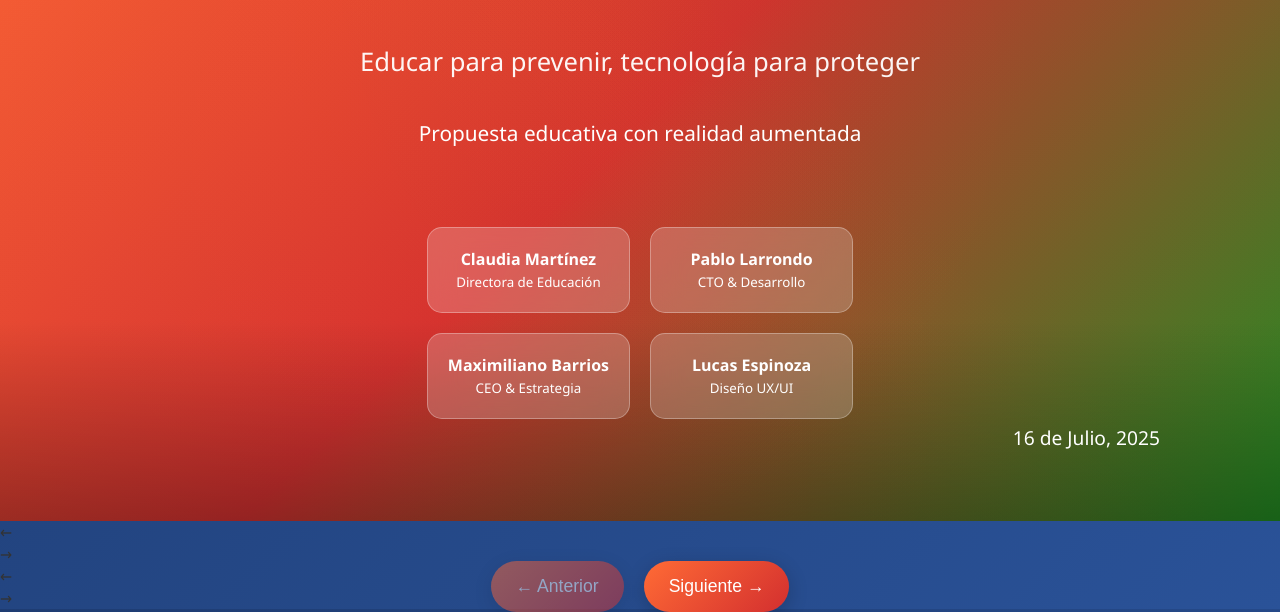
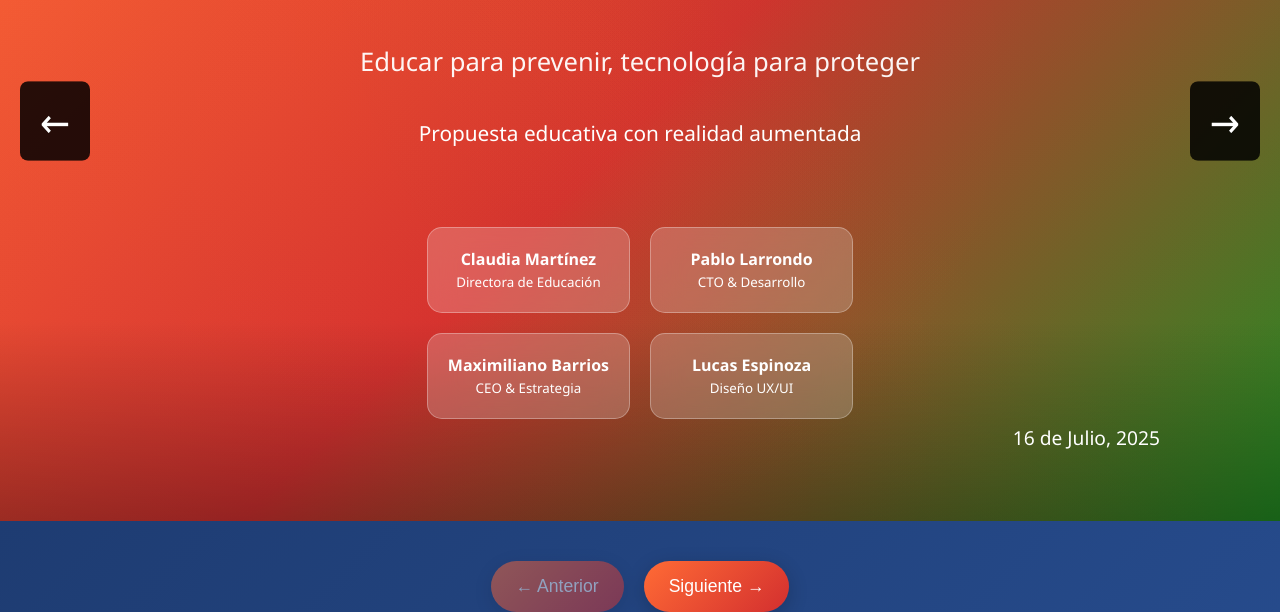
Before and after one commit to Maxbarrioslopez/FireAR, a plain HTML site: page index.html in a window 1280 px wide. Shown: the part 279-891 px from the top of the page. Drawn offline with Linux system fonts and the light colour scheme.

Commit message:
Update index.html

```diff
--- a/index.html
+++ b/index.html
@@ -5,6 +5,34 @@
     <meta name="viewport" content="width=device-width, initial-scale=1.0">
     <title>FireAR - Pitch Profesional</title>
     <style>
+
+        .arrow {
+    position: fixed;
+    top: 50%;
+    transform: translateY(-50%);
+    font-size: 2.5em;
+    padding: 12px 20px;
+    background: rgba(0, 0, 0, 0.6);
+    color: white;
+    border-radius: 8px;
+    cursor: pointer;
+    z-index: 1000;
+    user-select: none;
+    transition: background 0.3s ease;
+}
+
+.arrow:hover {
+    background: rgba(0, 0, 0, 0.85);
+}
+
+.arrow.left {
+    left: 20px;
+}
+
+.arrow.right {
+    right: 20px;
+}
+
         * {
             margin: 0;
             padding: 0;
```
